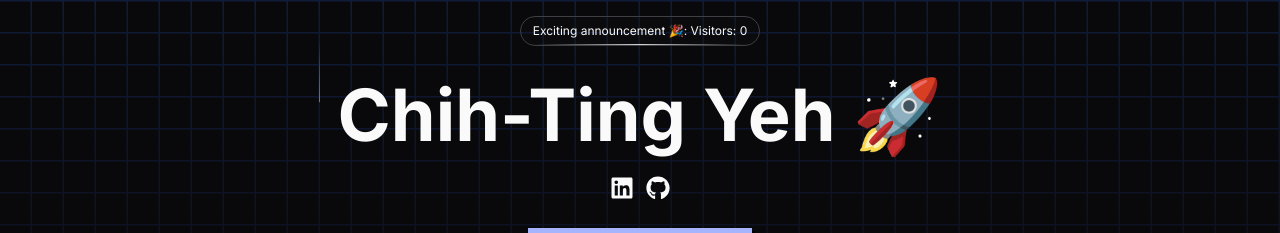
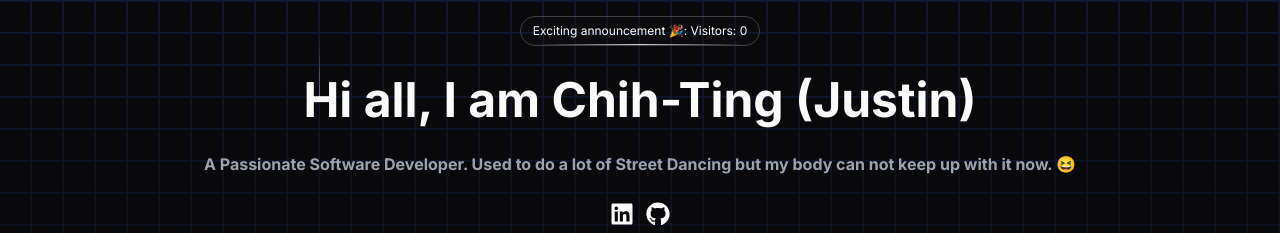
Before and after one commit to justinyeh1995/my_portfolio_site, a Next.js app: page / in a window 1280 px wide. Shown: the part 160-393 px from the top of the page. Built offline with nearby package versions, Linux system fonts and the light colour scheme; no server answers.

Commit message:
Modify: the h1 text and add p for description

```diff
--- a/src/components/Hero/Content.tsx
+++ b/src/components/Hero/Content.tsx
@@ -3,6 +3,7 @@ import { useQuery } from 'react-query';
 import {motion} from "framer-motion";
 import {FaGithub, FaLinkedin, FaMailBulk} from "react-icons/fa";
 import { SiGmail } from "react-icons/si";
+import Image from 'next/image'
 
 
 const GlowingChip = ({ children, count }: { children: string, count: number}) => {
@@ -101,10 +102,28 @@ export const Content = () => {
                     delay: 0.1,
                     ease: "easeInOut",
                 }}
-                className="mb-3 flex text-center items-center text-3xl font-bold leading-tight text-zinc-50 sm:text-4xl sm:leading-tight md:text-5xl md:leading-tight lg:text-7xl lg:leading-tight"
+                className="mb-6 flex text-center items-center text-2xl font-bold leading-tight text-zinc-50 sm:text-2xl sm:leading-tight md:text-3xl md:leading-tight lg:text-5xl lg:leading-tight"
             >
-                Chih-Ting Yeh 🚀
+                Hi all, I am Chih-Ting (Justin)
             </motion.h1>
+            <motion.p
+                initial={{
+                    y: 25,
+                    opacity: 0,
+                }}
+                animate={{
+                    y: 0,
+                    opacity: 1,
+                }}
+                transition={{
+                    duration: 0.25,
+                    delay: 0.1,
+                    ease: "easeInOut",
+                }}
+                className="mb-6 flex text-center items-center font-bold leading-tight text-gray-400 sm:leading-tight md:leading-tight lg:leading-tight"
+            >
+                A Passionate Software Developer. Used to do a lot of Street Dancing but my body can not keep up with it now. 😆
+            </motion.p>
             <motion.div
                 initial={{
                     y: 25,
```
